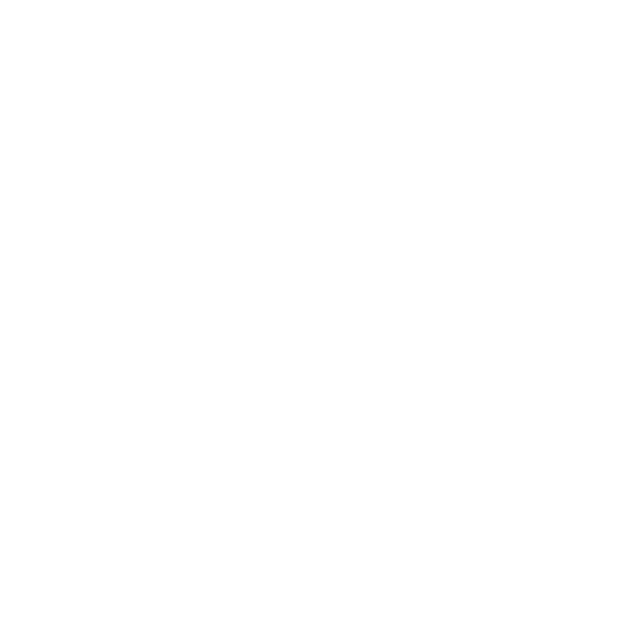
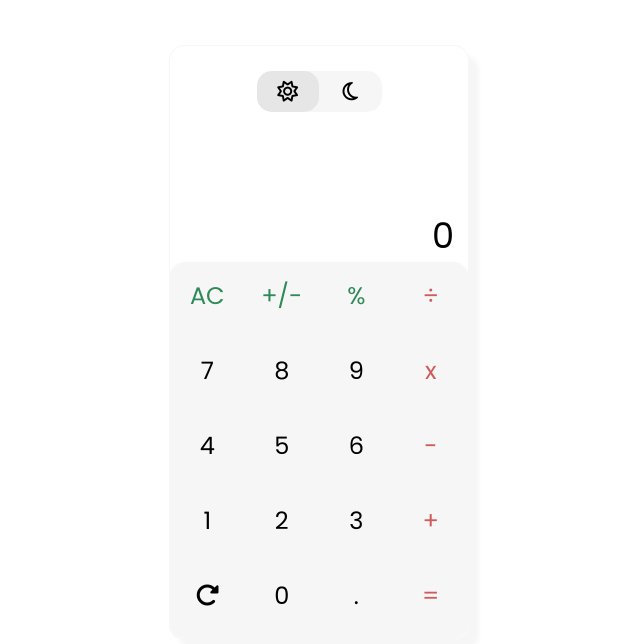
Before and after one commit to mrmichaelkang/calculator-app, a plain HTML site: page index.html in a window 1280 px wide. Shown: the whole page, without its empty margins (321-961 px from the left). Drawn offline with Linux system fonts and the light colour scheme.

Commit message:
Created modern calculator layout

```diff
--- a/index.html
+++ b/index.html
@@ -3,44 +3,54 @@
 <head>
   <meta charset="UTF-8">
   <meta name="viewport" content="width=device-width, initial-scale=1.0">
+  <link rel="preconnect" href="https://fonts.googleapis.com">
+  <link rel="preconnect" href="https://fonts.gstatic.com" crossorigin>
+  <link href="https://fonts.googleapis.com/css2?family=Poppins:ital,wght@0,100;0,200;0,300;0,400;0,500;0,600;0,700;0,800;0,900;1,100;1,200;1,300;1,400;1,500;1,600;1,700;1,800;1,900&display=swap" rel="stylesheet">
   <link rel="stylesheet" href="style.css">
+  <script src="https://kit.fontawesome.com/889c7c708e.js" crossorigin="anonymous"></script>
   <script defer src="./script.js"></script>
-  <title>Document</title>
+  <title>Calculator | The Odin Project</title>
 </head>
 <body>
   <!-- Design: https://dribbble.com/shots/14709020-Calculator -->
   <div class="calculator">
-    <div class="calc-info"></div>
+    <div class="toggle">
+      <div class="light-mode"><i class="fa-regular fa-sun"></i></div>
+      <div class="dark-mode"><i class="fa-regular fa-moon"></i></div>
+    </div>
+    <div class="calc-info">
+      <div class="calc-text">0</div>
+    </div>
     <div class="calc-body">
       <div class="row">
-        <div></div>
-        <div></div>
-        <div></div>
-        <div></div>
+        <div class="calc-btn top-left-radius">AC</div>
+        <div class="calc-btn">+/-</div>
+        <div class="calc-btn ">%</div>
+        <div class="operator calc-btn top-right-radius">÷</div>
       </div>
       <div class="row">
-        <div></div>
-        <div></div>
-        <div></div>
-        <div></div>
+        <div class="calc-btn">7</div>
+        <div class="calc-btn">8</div>
+        <div class="calc-btn">9</div>
+        <div class="operator calc-btn">x</div>
       </div>
       <div class="row">
-        <div></div>
-        <div></div>
-        <div></div>
-        <div></div>
+        <div class="calc-btn">4</div>
+        <div class="calc-btn">5</div>
+        <div class="calc-btn">6</div>
+        <div class="operator calc-btn">-</div>
       </div>
       <div class="row">
-        <div></div>
-        <div></div>
-        <div></div>
-        <div></div>
+        <div class="calc-btn">1</div>
+        <div class="calc-btn">2</div>
+        <div class="calc-btn">3</div>
+        <div class="operator calc-btn">+</div>
       </div>
       <div class="row">
-        <div></div>
-        <div></div>
-        <div></div>
-        <div></div>
+        <div class="calc-btn bottom-left-radius"><i class="fa-solid fa-rotate-right"></i></div>
+        <div class="calc-btn">0</div>
+        <div class="calc-btn">.</div>
+        <div class="operator calc-btn bottom-right-radius">=</div>
       </div>
     </div>
   </div>
--- a/script.js
+++ b/script.js
@@ -30,12 +30,23 @@ function operate(number1, number2, operator) {
   }
 }
 
+// DOM
+const calcText = document.querySelector(".calc-text");
+const calcButtons = document.querySelectorAll(".calc-btn");
+
+calcButtons.forEach((calcButton) => {
+  console.log(calcButton.textContent);
+  calcButton.addEventListener("click", () => {
+    calcText.innerHTML = calcButton.textContent;
+  });
+});
+
 // Variables
-let number1 = 4;
-let operator = "+";
-let number2 = 2;
+// let number1 = 4;
+// let operator = "+";
+// let number2 = 2;
 
-console.log(operate(number1, number2, "+"));
-console.log(operate(number1, number2, "-"));
-console.log(operate(number1, number2, "*"));
-console.log(operate(number1, number2, "/"));
+// console.log(operate(number1, number2, "+"));
+// console.log(operate(number1, number2, "-"));
+// console.log(operate(number1, number2, "*"));
+// console.log(operate(number1, number2, "/"));
--- a/style.css
+++ b/style.css
@@ -1,3 +1,107 @@
+* {
+  padding: 0;
+  margin: 0;
+  box-sizing: border-box;
+  font-family: Poppins;
+
+}
+
+.toggle {
+  display: flex;
+  background-color: #F6F6F6;
+  border-radius: 15px;
+  margin-top: 25px;
+  width: 125px;
+  justify-content: space-between;
+  font-size: 1.3rem;
+}
+
+.light-mode, .dark-mode {
+  width: 63px;
+  text-align: center;
+  padding: 5px;
+  border-radius: 15px;
+}
+
+.light-mode {
+  background-color: #E6E6E6;
+  /* padding: 10px; */
+}
+
+/* .dark-mode {
+  background-color: #E6E6E6;
+} */
+
+
+.calculator {
+  display: flex;
+  flex-direction: column;
+  align-items: center;
+  margin: 45px auto;
+  border: 1px solid #F6F6F6;
+  border-radius: 15px;
+  width: 300px;
+  /* box-shadow: 3px 3px 3px #F6F6F6; */
+  -webkit-box-shadow: 10px 10px 5px 0px #F6F6F6;
+  -moz-box-shadow: 10px 10px 5px 0px #F6F6F6;
+  box-shadow: 10px 10px 5px 0px #F6F6F6;
+}
+
+.calc-info {
+  display: flex;
+  justify-content: flex-end;
+  align-items: flex-end;
+  height: 150px;
+  width: 300px;
+  font-size: 2.2rem;
+  /* border: 1px solid black;
+  border-top-left-radius: 15px;
+  border-top-right-radius: 15px; */
+  padding-right: 15px;
+  font-weight:400;
+}
+
+.top-left-radius {
+  border-top-left-radius: 15px;
+}
+.top-right-radius {
+  border-top-right-radius: 15px;
+}
+.bottom-left-radius {
+  border-bottom-left-radius: 15px;
+}
+.bottom-right-radius {
+  border-bottom-right-radius: 15px;
+}
+
+.calc-body {
+  width: 300px;
+  border: 1px solid #F6F6F6;
+  border-radius: 15px;
+}
+
 .row  {
   display: flex;
 }
+
+.calc-btn {
+  height: 75px;
+  width: 75px;
+  padding: 15px;
+  /* border: 1px solid black; */
+  text-align: center;
+  font-size: 1.5rem;
+  background-color: #F6F6F6;
+}
+
+.calc-btn:hover {
+  background-color: #E6E6E6;
+}
+
+.row:nth-child(1) {
+  color: seagreen;
+}
+
+.operator {
+  color: indianred
+}
```
